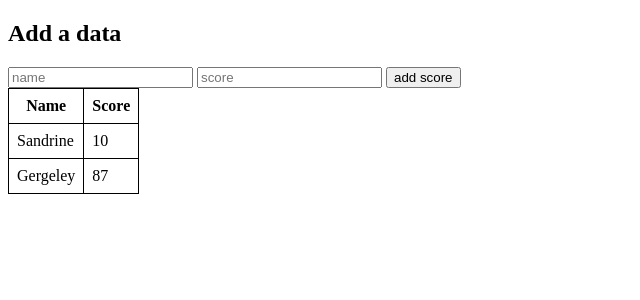
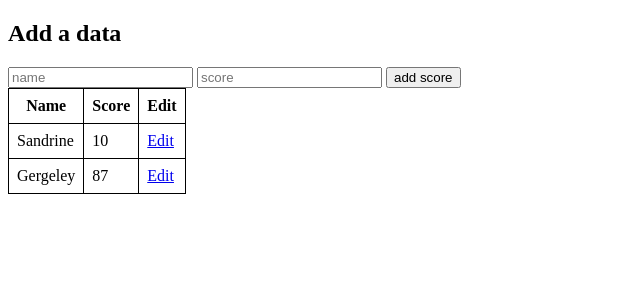
Before and after one commit to Rekitonei/studikasus1, a Flask app: page / in a window 1280 px wide. Shown: the top 300 px of the page, without its empty margins (0-640 px from the left). Run offline with Flask 3, Linux system fonts and the light colour scheme; some libraries are stand-ins or nearby versions.

Commit message:
studi kasus 4 12/10/2023

```diff
--- a/app.py
+++ b/app.py
@@ -16,3 +16,15 @@ def index():
 
             students = db.execute("SELECT * FROM score")
             return render_template("index.html", students=students)
+
+@app.route("/edit/<id>", methods=["GET", "POST"])
+def edit_data(id):
+    if request.method == "GET":
+        score = db.execute("SELECT * FROM score WHERE id = ?", id)[0]
+        print(score)
+        return render_template("edit.html", score=score)
+    elif request.method == "POST":
+        score_name = request.form.get("name")
+        score_score = request.form.get("score")
+        db.execute('UPDATE score set name = ?, score = ? where id = ?', score_name, score_score, id)
+        return redirect("/")
--- a/templates/index.html
+++ b/templates/index.html
@@ -27,11 +27,15 @@
                 <tr>
                     <th>Name</th>
                     <th>Score</th>
+                    <th>Edit</th>
                 </tr>
                 {% for student in students %}
                 <tr>
                     <td>{{ student.name }}</td>
                     <td>{{ student.score }}</td>
+                    <td>
+                        <a href="/edit/{{ student['id'] }}">Edit</a>
+                    </td>
                 </tr>
                 {% endfor %}
             </table>
```
Also changed, not shown: templates/edit.html (added, +15 -0 lines), score.db.
